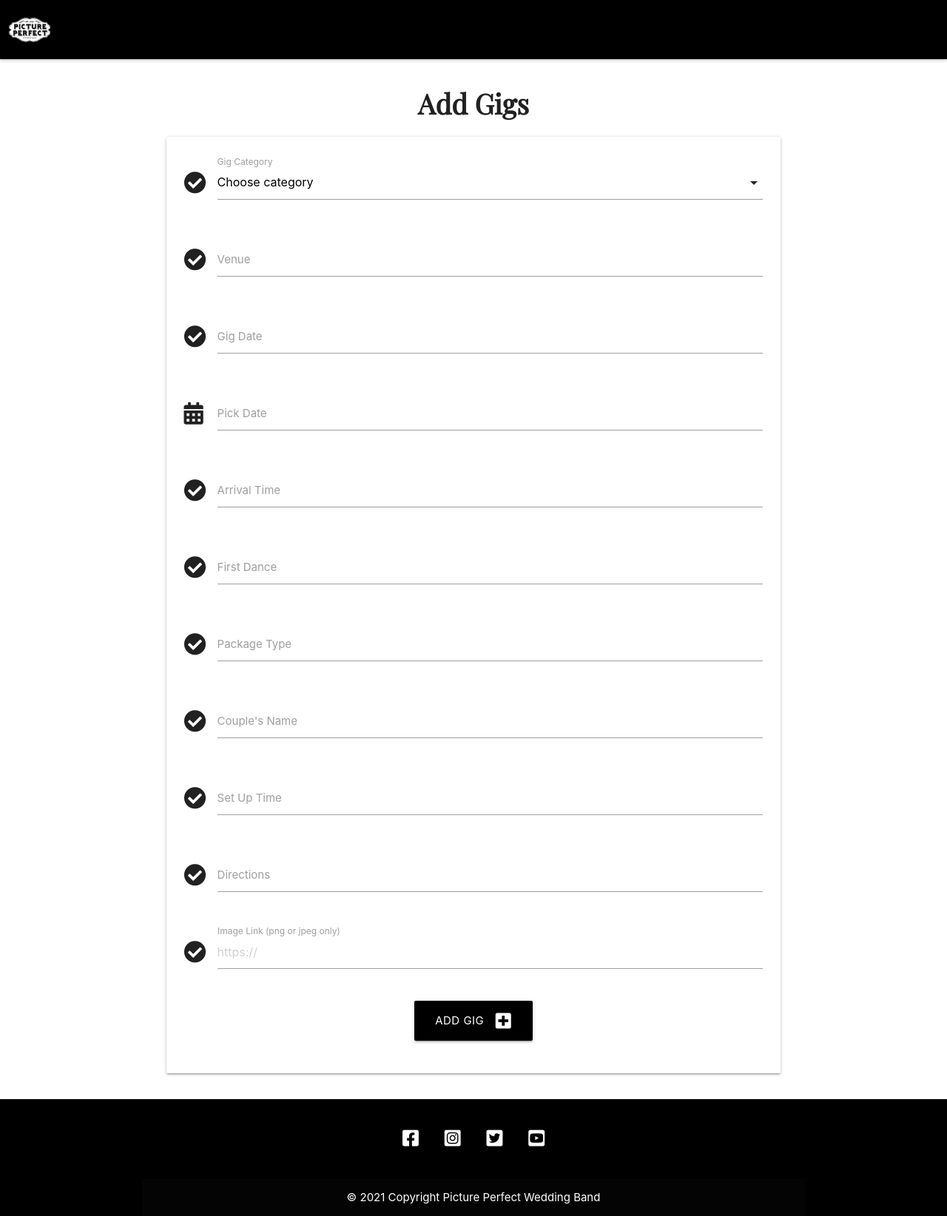
After one commit to Joe2308/wedding-band-diary, a Flask app: template templates/edit-gigs.html in a window 1280 px wide. The commit adds this page. Shown: the whole page at 74% size. Run offline with Flask 2, Linux system fonts and the light colour scheme; the template is opened without the code that fills it, so the values that code supplies are empty; some libraries are stand-ins or nearby versions.

Commit message:
Edit and delete gigs functionality for admin added

```diff
--- a/app.py
+++ b/app.py
@@ -2,7 +2,7 @@
 import os
 from flask import (
     Flask, flash, render_template,
-    redirect, request, session, url_for)
+    redirect, request, session, url_for, abort)
 from datetime import datetime
 from flask_pymongo import PyMongo
 from bson.objectid import ObjectId
@@ -161,6 +161,66 @@ def add_gigs():
     return redirect(url_for('login'))
 
 
+# Edit gigs form
+@app.route("/edit_gigs/<gig_id>", methods=["GET", "POST"])
+def edit_gigs(gig_id):
+    """ Function to edit gigs """
+    # Check if user is authenticated
+    if is_authenticated():
+        # Check if object id is valid
+
+        if request.method == "POST":
+            date_time_str = request.form.get("date")
+            date_time_obj = datetime.strptime(date_time_str, '%b %d, %y')
+            # Create dictionary to collect all form data
+            add = {
+                "category_name": request.form.get("category_name").lower(),
+                "arrival_time": request.form.get("arrival_time").lower(),
+                "couple_name": request.form.get("couple_name"),
+                "venue": request.form.get("venue"),
+                "package_type": request.form.get("package_type"),
+                "first_dance": request.form.get("first_dance"),
+                "set_up_time": request.form.get("set_up_time"),
+                "gig_date": request.form.get("gig_date"),
+                "date": date_time_obj,
+                "directions": request.form.get("directions"),
+                "image_url": request.form.get("image_url")
+            }
+
+            # Update mongodb sneakers collection
+            mongo.db.gigs.update({"_id": ObjectId(gig_id)}, add)
+            flash("Your sneakers have been updated!")
+            return redirect(url_for('profile'))
+
+    gig = mongo.db.gigs.find_one_or_404({"_id": ObjectId(gig_id)})
+
+    categories = mongo.db.categories.find().sort("category_name", 1)
+    return render_template(
+        "edit-gigs.html", gig=gig, categories=categories)
+
+
+# Delete gigs
+@app.route("/delete_gigs/<gig_id>")
+def delete_gigs(gig_id):
+    """ Function to delete gigs"""
+    # Check if user is authenticated
+    if is_authenticated():
+        # Check if object id is valid
+
+        mongo.db.gigs.delete_one({"_id": ObjectId(gig_id)})
+        flash("Gig successfully deleted")
+        return redirect(url_for('my_profile'))
+
+    flash("You must be an admin to delete gigs")
+    return redirect(url_for("login"))
+
+
+# Check if object id is valid
+def is_object_id_valid(id_value):
+    """ Validate is the id_value is a valid ObjectId
+    """
+    return id_value != "" and ObjectId.is_valid(id_value)
+
 
 # Check if user is authenticated
 def is_authenticated():
--- a/static/js/script.js
+++ b/static/js/script.js
@@ -2,6 +2,7 @@ $(document).ready(function () {
     $(".sidenav").sidenav({edge: "right"});
     $('.tooltipped').tooltip();
     $('select').formSelect();
+    $('.modal').modal();
     $('.datepicker').datepicker({
         format: "mmm d, yy"
     });
--- /dev/null
+++ b/templates/edit-gigs.html
@@ -0,0 +1,135 @@
+{% extends "base.html" %}
+{% block content %}
+
+<div class="container">
+    <h3 class="center">Add Gigs</h3>
+</div>
+
+
+<div class="row">
+    <form class="col s12 m8 offset-m2" method="POST" action="{{ url_for('edit_gigs', gig_id=gig._id)}}">
+        <div class="card-panel">
+            <!-- Category select dropdown -->
+            <div class="row tooltipped" data-position="top" data-tooltip="Please select appropriate category">
+                <div class="input-field col s12">
+                    <i class="fas fa-check-circle prefix" aria-hidden="true"></i>
+                    <select id="category_name" name="category_name" class="validate" required>
+                        <option value="" disabled selected>Choose category</option>
+                            {% for category in categories %}
+                                <option value="{{ category.category_name }}">{{ category.category_name.capitalize() }}
+                                </option>
+                            {% endfor %}
+                    </select>
+                    <label for="category_name">Gig Category</label>
+                </div>
+            </div>
+            <!-- Venue name input -->
+            <div class="row tooltipped" data-position="top" data-tooltip="Please enter name of shoe min 1 characters">
+                <div class="input-field col s12">
+                    <i class="fas fa-check-circle prefix" aria-hidden="true"></i>
+                    <input id="venue" name="venue" minlength="1" maxlength="50" type="text" class="validate"
+                        required>
+                    <label for="venue">Venue</label>
+                </div>
+            </div>
+            <!-- Date string input -->
+            <div class="row tooltipped" data-position="top"
+                data-tooltip="Please enter gig date">
+                <div class="input-field col s12">
+                    <i class="fas fa-check-circle prefix" aria-hidden="true"></i>
+                    <input id="gig_date" name="gig_date" type="text"
+                        class="validate" required>
+                    <label for="gig_date">Gig Date</label>
+                </div>
+            </div>
+           <!-- date picker -->
+           <div class="row">
+            <div class="input-field col s12">
+                <i class="fas fa-calendar-alt prefix light-black-text text-darken-4"></i>
+                <input id="date" name="date" type="text" class="datepicker validate" required>
+                <label for="date">Pick Date</label>
+            </div>
+        </div>
+            <!-- Arrival time -->
+            <div class="row tooltipped" data-position="top"
+                data-tooltip="Please enter arrival time">
+                <div class="input-field col s12">
+                    <i class="fas fa-check-circle prefix" aria-hidden="true"></i>
+                    <input id="arrival_time" name="arrival_time" type="text"
+                        class="validate" required>
+                    <label for="arrival_time">Arrival Time</label>
+                </div>
+            </div>
+            <!-- First Dance -->
+            <div class="row tooltipped" data-position="top"
+                data-tooltip="Please enter first dance">
+                <div class="input-field col s12">
+                    <i class="fas fa-check-circle prefix" aria-hidden="true"></i>
+                    <input id="first_dance" name="first_dance" type="text"
+                        class="validate">
+                    <label for="first_dance">First Dance</label>
+                </div>
+            </div>
+             <!-- Package Type -->
+             <div class="row tooltipped" data-position="top"
+             data-tooltip="Please enter package type">
+             <div class="input-field col s12">
+                 <i class="fas fa-check-circle prefix" aria-hidden="true"></i>
+                 <input id="package_type" name="package_type" type="text"
+                     class="validate">
+                 <label for="package_type">Package Type</label>
+             </div>
+         </div>
+          <!-- Couple's Name -->
+          <div class="row tooltipped" data-position="top"
+          data-tooltip="Please enter couple's name">
+          <div class="input-field col s12">
+              <i class="fas fa-check-circle prefix" aria-hidden="true"></i>
+              <input id="couple_name" name="couple_name" type="text"
+                  class="validate">
+              <label for="couple_name">Couple's Name</label>
+          </div>
+      </div>
+       <!-- Set up time -->
+       <div class="row tooltipped" data-position="top"
+       data-tooltip="Please enter set up time">
+       <div class="input-field col s12">
+           <i class="fas fa-check-circle prefix" aria-hidden="true"></i>
+           <input id="set_up_time" name="set_up_time" type="text"
+               class="validate" required>
+           <label for="set_up_time">Set Up Time</label>
+       </div>
+   </div>
+    <!-- Directions -->
+    <div class="row tooltipped" data-position="top"
+    data-tooltip="Please Google maps link">
+    <div class="input-field col s12">
+        <i class="fas fa-check-circle prefix" aria-hidden="true"></i>
+        <input id="directions" name="directions" type="text"
+            class="validate" required>
+        <label for="directions">Directions</label>
+    </div>
+</div>
+            <!-- Image url input -->
+            <div class="row tooltipped" data-position="top"
+                data-tooltip="Please enter image url. Must be jpeg or png format">
+                <div class="input-field col s12">
+                    <i class="fas fa-check-circle prefix" aria-hidden="true"></i>
+                    <input id="image_url" name="image_url" type="url" class="validate" placeholder="https://"
+                        pattern="https?://.+" required>
+                    <label for="image_url">Image Link (png or jpeg only)</label>
+                </div>
+            </div>
+            <!-- Submit button -->
+            <div class="row">
+                <div class="col s12 center-align">
+                    <button type="submit" class="buttons btn-large text-shadow">
+                        Add Gig <i class="fas fa-plus-square right" aria-hidden="true"></i>
+                    </button>
+                </div>
+            </div>
+        </div>
+    </form>
+</div>
+
+{% endblock %}
```
Also changed, not shown: templates/gig-info.html (+27 -3 lines).
